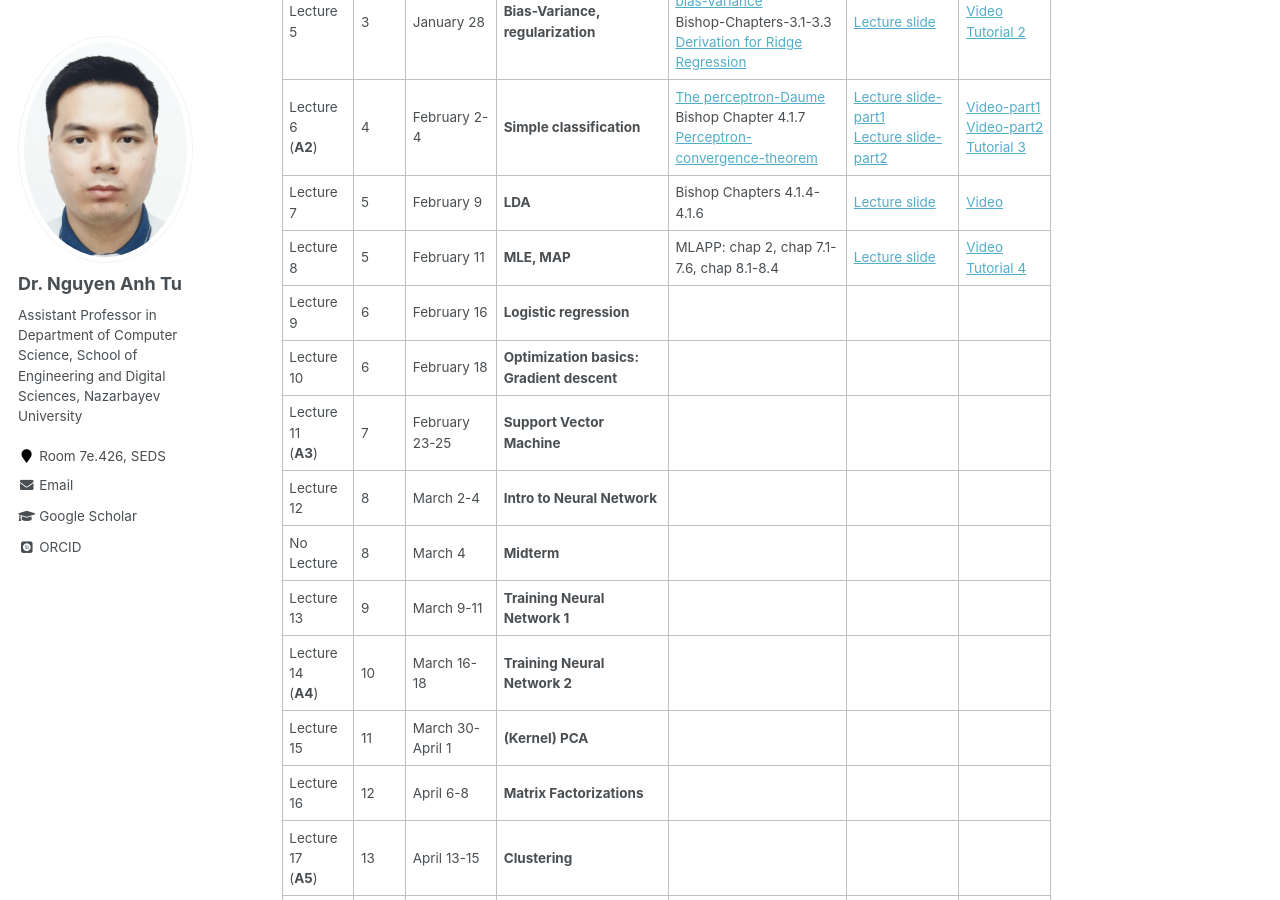
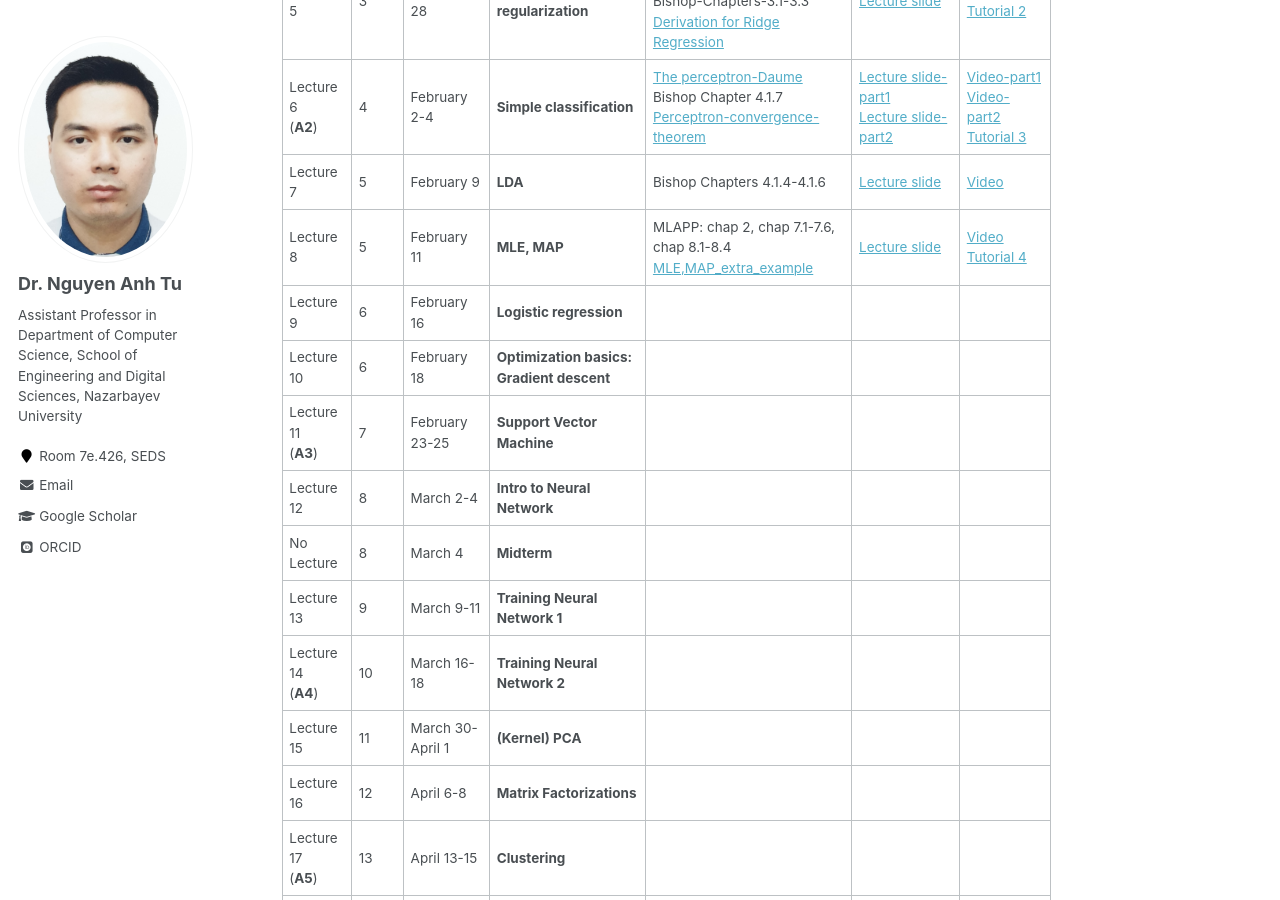
Before and after one commit to tunguyen87/seds-ml, a Jekyll site: the page built from _pages/Lecture.md, in a window 1280 px wide and 900 px high, scrolled down 795 px. Built offline with Jekyll 4.4.1, drawn with Linux system fonts in a browser that asks for light colours; some web fonts are replaced.

Commit message:
Update Lecture.md

```diff
--- a/_pages/Lecture.md
+++ b/_pages/Lecture.md
@@ -25,7 +25,7 @@ Last day of classes: April 23
 | Lecture 5    |   3   |January 28    | **Bias-Variance, regularization**                 | [Intuitive explanation of bias-variance](http://scott.fortmann-roe.com/docs/BiasVariance.html)<br>Bishop-Chapters-3.1-3.3 <br>[Derivation for Ridge Regression](https://drive.google.com/file/d/1PtIw7wbHNqRzHhbf1DfbxGP_weqIlMM2/view?usp=sharing)            | [Lecture slide](https://drive.google.com/file/d/116nwTop6NNGMTdUxDDvXfBAqOR738hkl/view?usp=sharing)      | [Video](https://youtu.be/NFGPbLZ6nVU) <br>[Tutorial 2](https://drive.google.com/file/d/1bxReYD-CyhXgFMN7t6JUKVEam9wf8zOH/view?usp=sharing)          |
 | Lecture 6<br>(**A2**)    |   4   |February 2-4  | **Simple classification**           |  [The perceptron-Daume](https://drive.google.com/file/d/18FQ9tXjdGaYybwS5zHStUtLhW8JsDehV/view?usp=sharing)<br> Bishop Chapter 4.1.7 <br>[Perceptron-convergence-theorem](https://drive.google.com/file/d/1xZSVg-3fPzOx-LGtY99jmNKUOrGwOhEW/view?usp=sharing)   |  [Lecture slide-part1](https://drive.google.com/file/d/1r8bZArRsGELDbrPTv4g1pb4nyZbGdXHF/view?usp=sharing) <br>[Lecture slide-part2](https://drive.google.com/file/d/1x8ht8Gh4RtGEdZ7a1P-vwgDXNsxnMg4c/view?usp=sharing)   |  [Video-part1](https://youtu.be/yU-mBm-YO7s) <br> [Video-part2](https://youtu.be/ZF1LShMDzAY) <br>[Tutorial 3](https://drive.google.com/file/d/1t9PohNDVp5vmoLeswcaCFWNhAkFTys0-/view?usp=sharing)     |
 | Lecture 7    |   5   |February 9    |   **LDA**                  |  Bishop Chapters 4.1.4-4.1.6            | [Lecture slide](https://drive.google.com/file/d/1MCGHRI5o1Hl6BvCn-RBqOExIfYvDM0_B/view?usp=sharing)         |  [Video](https://youtu.be/O1oyeTxFC_Q)         |
-| Lecture 8   |   5   |February 11    |   **MLE, MAP**                    | MLAPP: chap 2, chap 7.1-7.6, chap 8.1-8.4     | [Lecture slide](https://drive.google.com/file/d/1BOvcsREJe-0NhoyfgAAP6zN3nc03xTi_/view?usp=sharing)         |  [Video](https://youtu.be/4RcgAKKZAOA) <br>[Tutorial 4](https://drive.google.com/file/d/1VFeAl-0q_BKoq9aOJul9xThoIYWe0kHa/view?usp=sharing)         |
+| Lecture 8   |   5   |February 11    |   **MLE, MAP**                    | MLAPP: chap 2, chap 7.1-7.6, chap 8.1-8.4 <br>[MLE,MAP_extra_example](https://drive.google.com/file/d/1k6q5zM7YHaJQHjmgCm5h0QxtSFo_dklj/view?usp=sharing)    | [Lecture slide](https://drive.google.com/file/d/1BOvcsREJe-0NhoyfgAAP6zN3nc03xTi_/view?usp=sharing)         |  [Video](https://youtu.be/4RcgAKKZAOA) <br>[Tutorial 4](https://drive.google.com/file/d/1VFeAl-0q_BKoq9aOJul9xThoIYWe0kHa/view?usp=sharing)         |
 | Lecture 9   |   6   |February 16    |   **Logistic regression**                    |                    |          |              |
 | Lecture 10   |   6   |February 18    |   **Optimization basics: Gradient descent**                    |                    |          |              |
 | Lecture 11<br>(**A3**)   |   7   |February 23-25    |   **Support Vector Machine**                    |                    |          |              |
```
